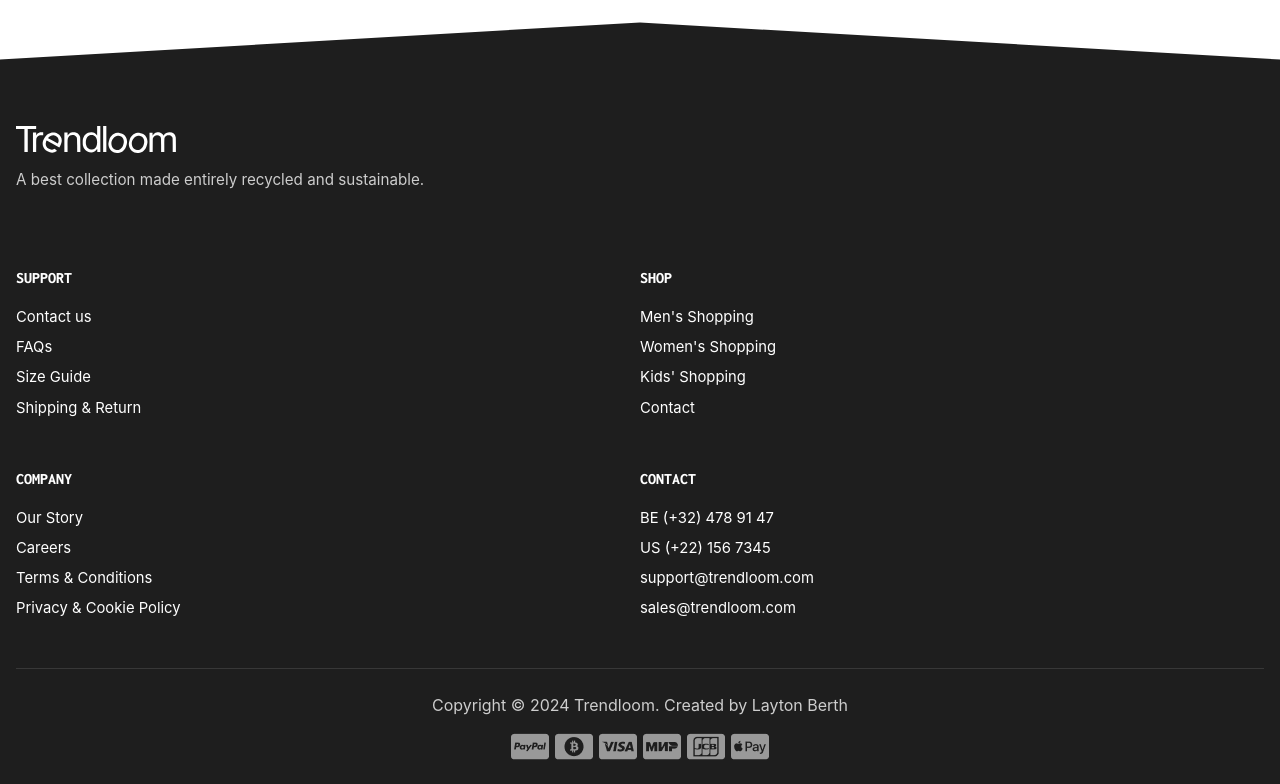
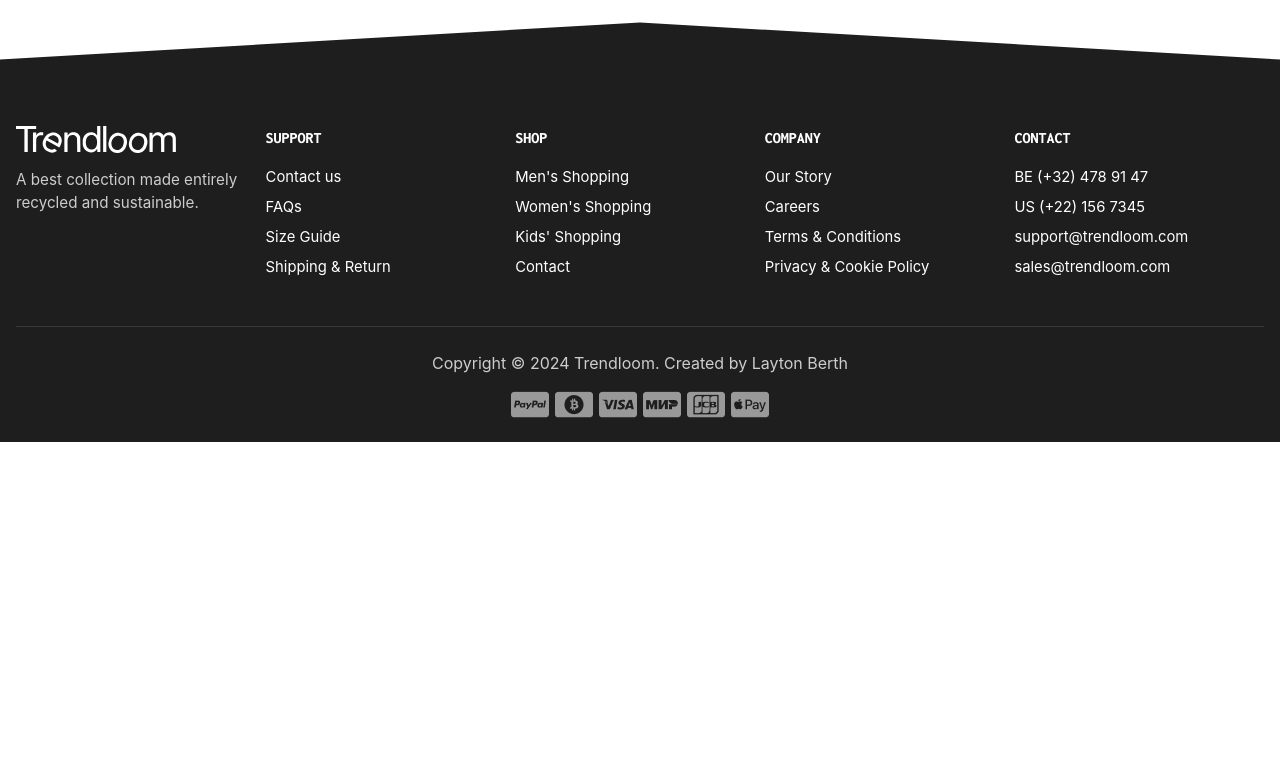
Before and after one commit to Berthje/trendloom-app, a Vue app: page / in a window 1280 px wide. Shown: the part 1280-2064 px from the top of the page. After the commit the page ends 1722 px from the top, so only its background shows below. Built offline with nearby package versions, Linux system fonts and the light colour scheme; some icons are missing; the HTML template or start-up script is replaced by a standard one.

Commit message:
Refactor Footer.vue styling and social media links

```diff
--- a/src/components/Footer.vue
+++ b/src/components/Footer.vue
@@ -11,8 +11,9 @@
             </svg>
         </div>
         <section class="bg-[#1e1e1e] text-white px-4 pt-16">
-            <section class="flex flex-wrap">
-                <div class="w-full mb-8">
+            <div class="max-w-screen-xl w-full mx-auto">
+                <section class="flex flex-wrap">
+                <div class="w-full mb-8 lg:w-1/5">
                     <img src="../assets/logo-white.svg" class="w-40 mb-4" alt="logo" />
                     <p class="text-[#CDCDCD] text-[0.95rem] mb-4">A best collection made entirely recycled and sustainable.</p>
                     <div class="flex space-x-6">
@@ -30,7 +31,7 @@
                         </a>
                     </div>
                 </div>
-                <div class="w-1/2 pb-12">
+                <div class="w-1/2 pb-12 lg:w-1/5">
                     <h3 class="uppercase font-home font-extrabold pb-4">Support</h3>
                     <ul class="flex flex-col space-y-2 text-[0.925rem]">
                         <li>
@@ -47,7 +48,7 @@
                         </li>
                     </ul>
                 </div>
-                <div class="w-1/2 pb-12">
+                <div class="w-1/2 pb-12 lg:w-1/5">
                     <h3 class="uppercase font-home font-extrabold pb-4">Shop</h3>
                     <ul class="flex flex-col space-y-2 text-[0.925rem]">
                         <li>
@@ -64,7 +65,7 @@
                         </li>
                     </ul>
                 </div>
-                <div class="w-1/2 pb-12">
+                <div class="w-1/2 pb-12 lg:w-1/5">
                     <h3 class="uppercase font-home font-extrabold pb-4">Company</h3>
                     <ul class="flex flex-col space-y-2 text-[0.925rem]">
                         <li>
@@ -81,7 +82,7 @@
                         </li>
                     </ul>
                 </div>
-                <div class="w-1/2 pb-12">
+                <div class="w-1/2 pb-12 lg:w-1/5">
                     <h3 class="uppercase font-home font-extrabold pb-4">Contact</h3>
                     <ul class="flex flex-col space-y-2 text-[0.925rem]">
                         <li>
@@ -103,6 +104,7 @@
                 <p class="mb-4">Copyright © 2024 Trendloom. Created by <a href="https://www.laytonberth.com" target="blank">Layton Berth</a></p>
                 <img class="inline-block" src="../assets/payment-methods.png" alt="payment methods">
             </section>
+            </div>
         </section>
     </footer>
 </template>
```
